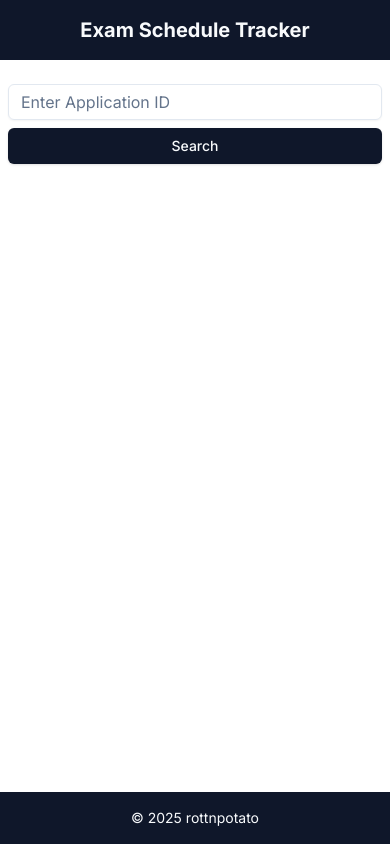
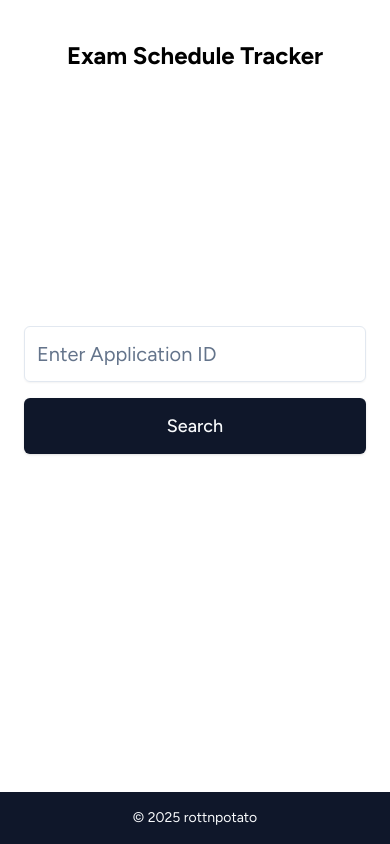
Before and after one commit to rottnpotato/exam-tracker, a Next.js app: page / in a window 390 px wide. Built offline with nearby package versions, Linux system fonts and the light colour scheme.

Commit message:
mobile view fixes, font enhancement and bugfixes

```diff
--- a/app/layout.tsx
+++ b/app/layout.tsx
@@ -1,9 +1,9 @@
 import type React from "react"
 import type { Metadata, Viewport } from "next"
-import { Inter } from 'next/font/google'
+import { Figtree } from 'next/font/google'
 import "./globals.css"
 
-const inter = Inter({ subsets: ["latin"] })
+const figtree = Figtree({ subsets: ["latin"] })
 
 export const metadata: Metadata = {
   title: "Exam Schedule Tracker",
@@ -26,10 +26,11 @@ export default function RootLayout({
 }) {
   return (
     <html lang="en" className="h-full">
-      <body className={`${inter.className} flex flex-col min-h-screen`}>
-        <header className="bg-primary text-primary-foreground py-4">
+      <body className={`${figtree.className} flex flex-col min-h-screen`}>
+      <header className="text-primary-foreground py-6 mt-4 sm:mt-6 md:mt-8">
+
           <div className="container mx-auto px-2 sm:px-4">
-            <h1 className="text-xl sm:text-2xl font-bold text-center">
+            <h1 className="text-2xl sm:text-3xl lg:text-4xl font-bold text-center text-black">
               Exam Schedule Tracker
             </h1>
           </div>
--- a/app/page.tsx
+++ b/app/page.tsx
@@ -7,12 +7,10 @@ import type { ProcessedData, RejectedData } from "@/types"
 import { Input } from "@/components/ui/input"
 import { Button } from "@/components/ui/button"
 import { Alert, AlertDescription, AlertTitle } from "@/components/ui/alert"
-import { AlertCircle, RefreshCw } from "lucide-react"
+import { AlertCircle } from "lucide-react"
 import {
   fetchApplicationById,
-  fetchRejectedApplicationById,
-  fetchLatestScheduleData,
-  clearScheduleCache
+  fetchRejectedApplicationById
 } from "@/services/data-service"
 
 const SearchBar = ({
@@ -61,7 +59,7 @@ const SearchBar = ({
   return (
     <form
       onSubmit={handleSubmit}
-      className="flex flex-col w-full max-w-xl"
+      className="flex flex-col w-full max-w-3xl px-4"
       role="search"
       aria-label="Application search"
     >
@@ -69,7 +67,7 @@ const SearchBar = ({
         <label htmlFor="application-id" className="sr-only">
           Application ID
         </label>
-        <div className="flex flex-col sm:flex-row gap-2">
+        <div className="flex flex-col sm:flex-row gap-4">
           <div className="flex-grow">
             <Input
               id="application-id"
@@ -78,7 +76,7 @@ const SearchBar = ({
               onChange={handleChange}
               onKeyDown={handleKeyDown}
               placeholder="Enter Application ID"
-              className={`w-full ${inputError ? 'border-red-500' : ''}`}
+              className={`w-full h-14 text-xl ${inputError ? 'border-red-500' : ''}`}
               disabled={isLoading}
               aria-label="Enter your application ID"
               aria-describedby={inputError ? "input-error" : "search-description"}
@@ -87,7 +85,7 @@ const SearchBar = ({
             {inputError && (
               <p
                 id="input-error"
-                className="text-sm text-red-500 mt-1"
+                className="text-sm text-red-500 mt-2"
                 role="alert"
               >
                 {inputError}
@@ -97,7 +95,7 @@ const SearchBar = ({
           <Button
             type="submit"
             disabled={isLoading}
-            className="w-full sm:w-auto"
+            className="w-full sm:w-auto h-14 px-10 text-lg font-medium"
             aria-live="polite"
           >
             {isLoading ? "Searching..." : "Search"}
@@ -110,29 +108,6 @@ const SearchBar = ({
     </form>
   )
 }
-
-const RefreshButton = ({
-  onClick,
-  isRefreshing
-}: {
-  onClick: () => Promise<void>
-  isRefreshing: boolean
-}) => (
-  <Button
-    variant="outline"
-    size="sm"
-    onClick={onClick}
-    disabled={isRefreshing}
-    className="flex items-center gap-1"
-    aria-label={isRefreshing ? "Refreshing data..." : "Refresh data"}
-  >
-    <RefreshCw
-      className={`h-4 w-4 ${isRefreshing ? "animate-spin" : ""}`}
-      aria-hidden="true"
-    />
-    {isRefreshing ? "Refreshing..." : "Refresh Data"}
-  </Button>
-)
 
 const ErrorAlert = ({ message }: { message: string }) => (
   <Alert
@@ -162,9 +137,7 @@ const LoadingSpinner = () => (
 )
 
 export default function Home() {
-  const [singleId, setSingleId] = useState("")
   const [isLoading, setIsLoading] = useState(false)
-  const [isRefreshing, setIsRefreshing] = useState(false)
   const [error, setError] = useState("")
   const [processedData, setProcessedData] = useState<ProcessedData | null>(null)
   const [rejectedData, setRejectedData] = useState<RejectedData | null>(null)
@@ -174,7 +147,6 @@ export default function Home() {
     setError("")
     setProcessedData(null)
     setRejectedData(null)
-    setSingleId(id)
 
     try {
       const [appData, rejData] = await Promise.all([
@@ -201,36 +173,15 @@ export default function Home() {
     }
   }
 
-  const refreshScheduleData = async () => {
-    setIsRefreshing(true)
-    try {
-      await clearScheduleCache()
-      if (singleId) {
-        const data = await fetchLatestScheduleData() // Remove singleId parameter
-        if (data) {
-          setProcessedData(data)
-        }
-      }
-    } catch (err) {
-      console.error("Error refreshing data:", err)
-      setError("Failed to refresh data. Please try again.")
-    } finally {
-      setIsRefreshing(false)
-    }
-  }
-
   return (
     <main
-      className="flex flex-col items-center gap-4 sm:gap-6"
+      className={`flex flex-col items-center ${!processedData && !rejectedData ? 'justify-center -mt-20' : 'justify-start pt-16'} min-h-[calc(100vh-144px)] gap-6 sm:gap-8 py-8`}
       role="main"
       aria-label="Exam Schedule Tracker"
     >
-      <div className="w-full max-w-3xl space-y-3 sm:space-y-4">
-        <div className="flex flex-col sm:flex-row justify-between items-center gap-3 sm:gap-4">
+      <div className="w-full max-w-3xl space-y-6 sm:space-y-8">
+        <div className="flex justify-center w-full">
           <SearchBar onSubmit={handleSearch} isLoading={isLoading} />
-          {processedData && (
-            <RefreshButton onClick={refreshScheduleData} isRefreshing={isRefreshing} />
-          )}
         </div>
 
         {error && <ErrorAlert message={error} />}
--- a/components/ResultCards.tsx
+++ b/components/ResultCards.tsx
@@ -92,6 +92,8 @@ const ApplicantInfo = ({ data }: InfoCardProps) => (
 
 // Venue Information Component
 const VenueInfo = ({ venue, hasLocation, onViewMap }: VenueInfoProps) => {
+  if (!venue) return null;
+
   // Split the venue name at the dash for a natural two-line display
   const parts = venue.split(' - ');
   const firstLine = parts[0];
--- a/services/venue-service.ts
+++ b/services/venue-service.ts
@@ -65,7 +65,9 @@ const venueDatabase: VenueLocation[] = [
 ]
 
 // Helper function to normalize venue names for comparison
-function normalizeVenueName(name: string): string {
+function normalizeVenueName(name: string | undefined): string {
+  if (!name) return '';
+
   return name
     .replace(/\s+/g, "") // Remove all spaces
     .replace(/[-,]/g, "") // Remove hyphens and commas
```
